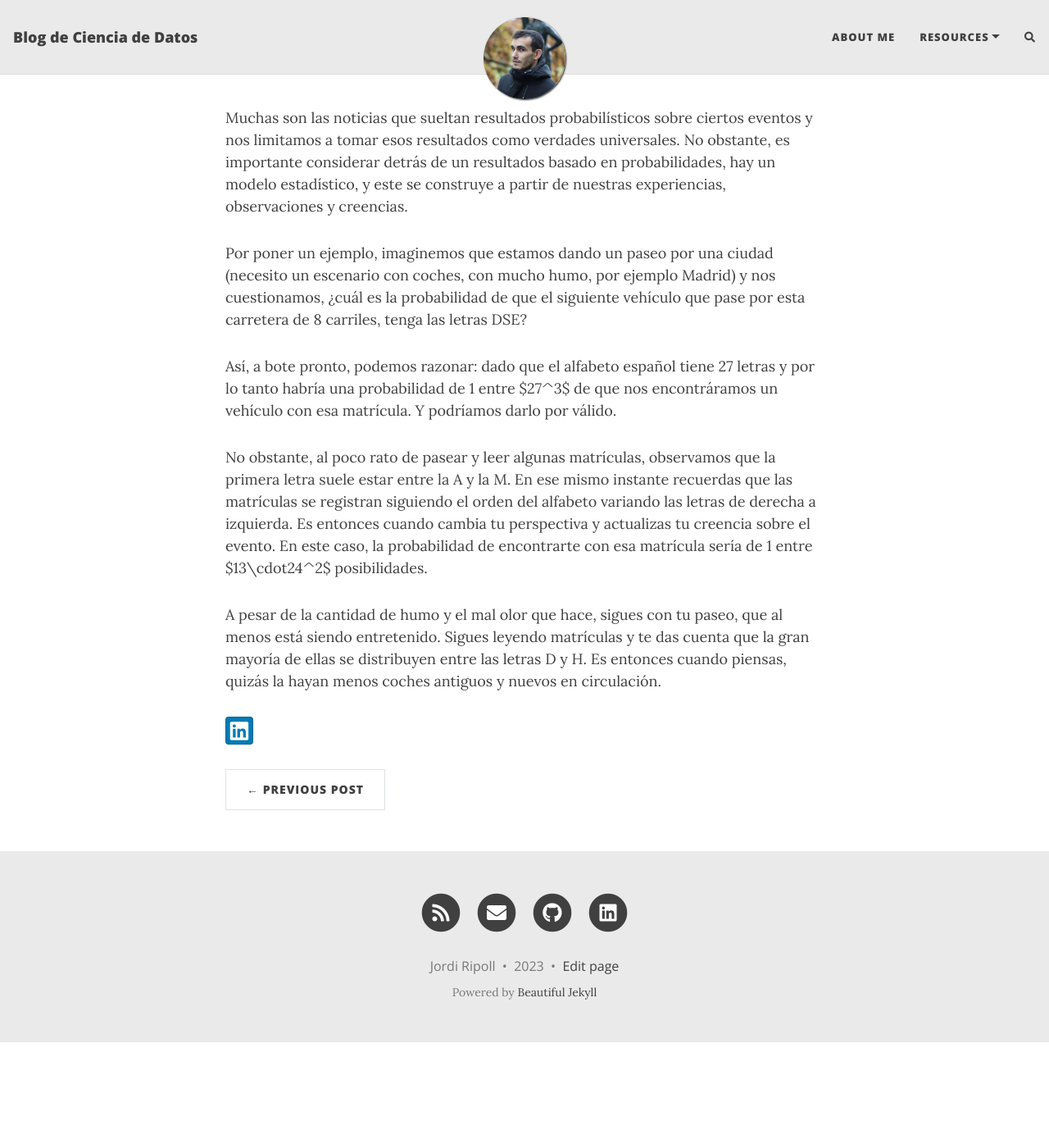
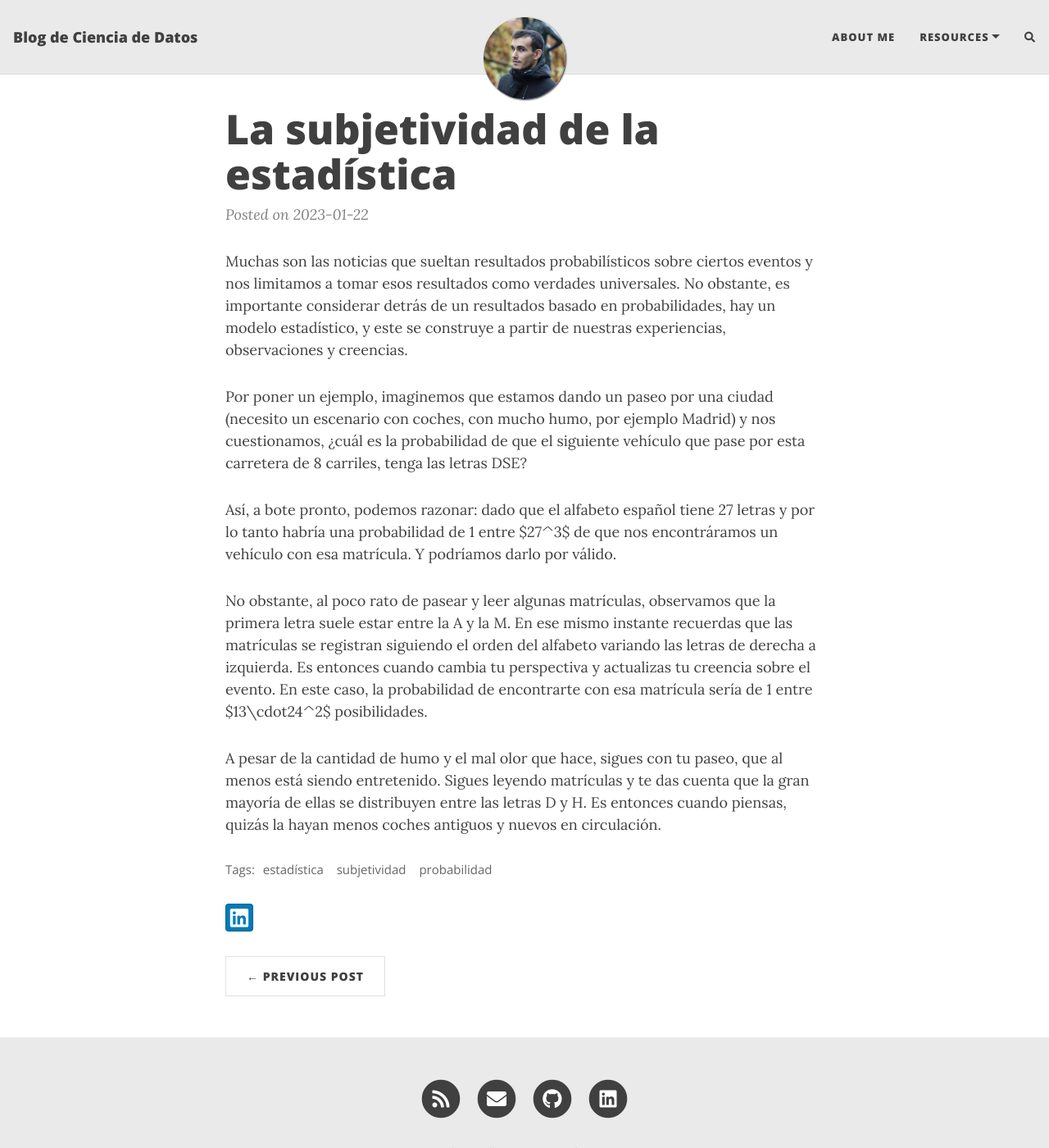
Before and after one commit to JordiRiMe/jordirime.github.io, a Jekyll site: the page built from _posts/2023-01-22-statistics-is-subjective.md, in a window 1280 px wide and 1400 px high. Shown: the whole window at 82% size. Built offline with Jekyll 4.4.1, drawn with Linux system fonts in a browser that asks for light colours; nearby versions of some CDN libraries; comment, search, counter and statistics services are not loaded; part of the change alters nothing that is shown.

```diff
--- a/_posts/2023-01-22-statistics-is-subjective.md
+++ b/_posts/2023-01-22-statistics-is-subjective.md
@@ -3,7 +3,7 @@ author: Jordi Ripoll Melis
 date: 2023-01-22 08:13:31+00:00
 draft: false
 title: La subjetividad de la estadística
-layout post
+layout: post
 
 url: https://jordirime.github.io
 categories:
```
